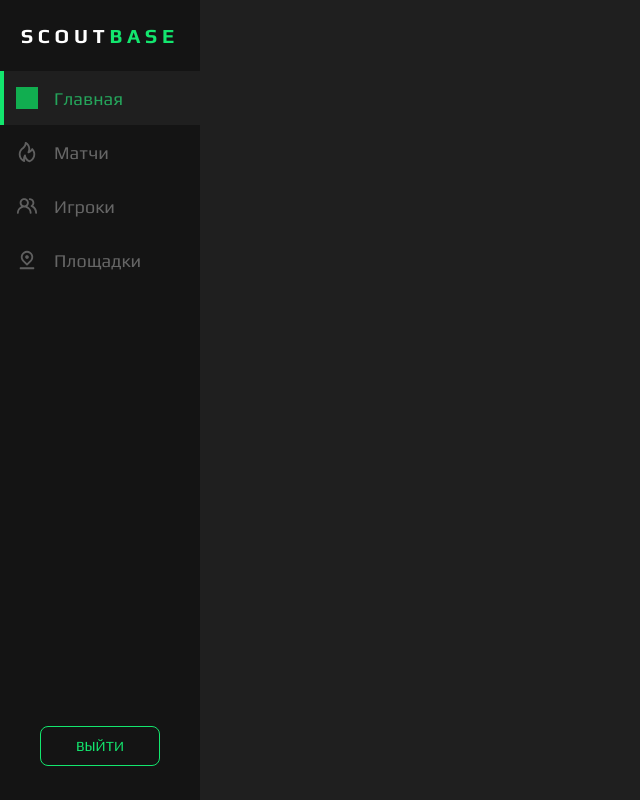
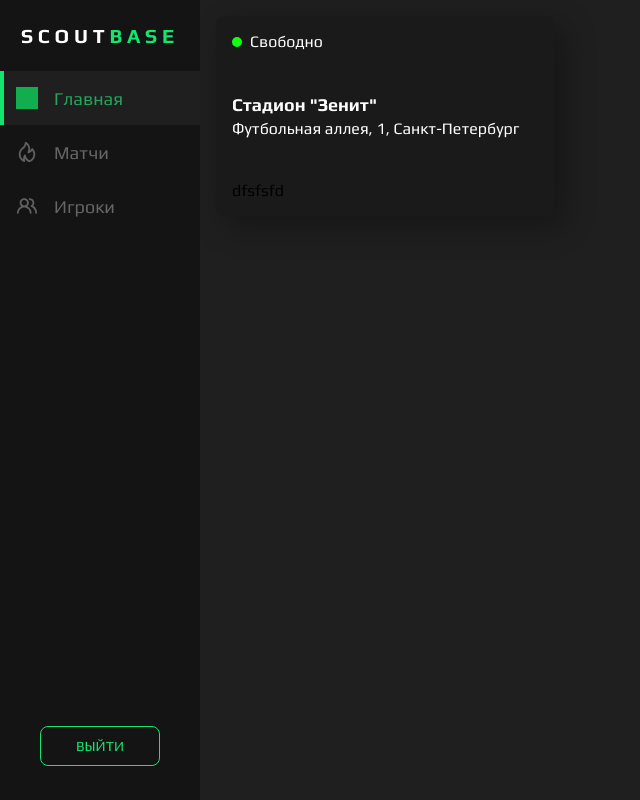
Before and after one commit to AndreiExtr/Web_ScoutBase, a Vue app: page /fields in a window 1280 px wide. Shown: the whole page, without its empty margins (0-640 px from the left). Built offline with nearby package versions, Linux system fonts and the light colour scheme; grey boxes are pictures that could not be loaded.

Commit message:
add window.location

```diff
--- a/src/App.vue
+++ b/src/App.vue
@@ -1,5 +1,8 @@
-<template>
-  <SidebarMenu :activeTab="activeTab" @update:activeTab="setActiveTab" />
+<!-- <template>
+  <SidebarMenu
+    :isOrganizer="isOrganizer"
+    :activeTab="activeTab"
+    @update:activeTab="setActiveTab" />
   <router-view />
 </template>
 
@@ -13,7 +16,21 @@
   },
   data () {
     return {
-      activeTab: 0
+      activeTab: 0,
+      isOrganizer: false
+    }
+  },
+  computed: {
+    currentRole () {
+      return localStorage.getItem('currentRole')
+    }
+  },
+  watch: {
+    currentRole: {
+      handler (newRole) {
+        this.isOrganizer = newRole === 'organizer' // Обновляем isOrganizer при изменении роли
+      },
+      immediate: true
     }
   },
   mounted () {
@@ -22,6 +39,51 @@
       this.activeTab = parseInt(savedTab)
     } else {
       sessionStorage.setItem('activeTab', 0) // По умолчанию вкладка 0
+    }
+  },
+  methods: {
+    setActiveTab (tab) {
+      this.activeTab = tab
+      sessionStorage.setItem('activeTab', tab)
+
+      // Переход на соответствующую страницу
+      if (tab === 0) this.$router.push({ name: 'MainView' })
+      if (tab === 1) this.$router.push({ name: 'MatchList' })
+      if (tab === 2) this.$router.push({ name: 'GamerList' })
+      if (tab === 3) this.$router.push({ name: 'FieldList' })
+    }
+  }
+}
+</script> -->
+<template>
+  <SidebarMenu
+    :isOrganizer="isOrganizer"
+    :activeTab="activeTab"
+    @update:activeTab="setActiveTab" />
+  <router-view />
+</template>
+
+<script>
+import SidebarMenu from '@/components/SidebarMenu.vue'
+
+export default {
+  name: 'App',
+  components: {
+    SidebarMenu
+  },
+  data () {
+    return {
+      activeTab: parseInt(localStorage.getItem('activeTab')) || 0,
+      isOrganizer: localStorage.getItem('currentRole') === 'organizer'
+    }
+  },
+  mounted () {
+    // Восстанавливаем активную вкладку при загрузке
+    const savedTab = sessionStorage.getItem('activeTab')
+    if (savedTab !== null) {
+      this.activeTab = parseInt(savedTab)
+    } else {
+      sessionStorage.setItem('activeTab', 0)
     }
   },
   methods: {
--- /dev/null
+++ b/src/components/FieldCard.vue
@@ -0,0 +1,80 @@
+<template>
+  <div class="field-card">
+    <div class="field-card__status">
+      <span class="status-indicator"></span>
+      <p>Свободно</p>
+    </div>
+    <div class="field-card__name">
+      <h3>Стадион "Зенит"</h3>
+      <p>Футбольная аллея, 1, Санкт-Петербург</p>
+    </div>
+    <div class="field-card__badge">
+      dfsfsfd
+    </div>
+  </div>
+</template>
+
+<script>
+export default {
+  name: 'FieldCard',
+  components: {},
+  props: {},
+  data () {
+    return {}
+  }
+}
+</script>
+
+<style lang="scss">
+$primary-color: #13e66e;
+$bg-color: #141414;
+$text-color: #fff;
+$text-label: #6d6f74;
+.field-card{
+  height: 200px;
+  padding: 16px;
+  background-color: #1A1A1A;
+  box-shadow: 10px 10px 32px rgba(0, 0, 0, 0.315);
+  border-radius: 8px;
+  display: flex;
+  flex-direction: column;
+  align-items: flex-start;
+  justify-content: space-between;
+  cursor: pointer;
+  gap: 16px;
+
+  &:hover{
+    box-shadow: 10px 10px 32px rgba(0, 255, 98, 0.089);
+  }
+
+  &__status{
+    display: flex;
+    flex-direction: row;
+    align-items: center;
+    gap: 8px;
+    color: $text-color;
+
+    .status-indicator {
+      display: inline-block;
+      width: 10px; // Размер круга
+      height: 10px; // Размер круга
+      background-color: rgb(17, 255, 17); // Цвет круга
+      border-radius: 50%; // Делаем элемент круглым
+    }
+  }
+
+  &__name{
+    display: flex;
+    flex-direction: column;
+    align-items: flex-start;
+    gap: 4px;
+    text-align: left;
+    color: $text-color;
+
+    h3{
+      font-size: 18px;
+      font-weight: 700;
+    }
+  }
+}
+</style>
--- a/src/components/SidebarMenu.vue
+++ b/src/components/SidebarMenu.vue
@@ -1,9 +1,9 @@
-<template>
+<!-- <template>
   <div class="sidebar">
     <h1>SCOUT<span>BASE</span></h1>
     <div class="menu-container">
       <SectionMenu
-        v-for="(section, index) in sections"
+        v-for="(section, index) in filteredSections"
         :key="index"
         :icon="section.icon"
         :description="section.description"
@@ -18,7 +18,8 @@
 </template>
 
 <script>
-import { useRouter } from 'vue-router'
+// import { useRouter } from 'vue-router'
+
 import SectionMenu from '@/components/SectionMenu.vue'
 import ButtonUI from '@/components/ButtonUI.vue'
 
@@ -33,6 +34,10 @@
     activeTab: {
       type: Number,
       default: 0 // По умолчанию активная вкладка — "Главная"
+    },
+    isOrganizer: {
+      type: Boolean,
+      default: false
     }
   },
   // data() - метод, который возвращает объект данных
@@ -60,7 +65,7 @@
     }
   },
   setup () {
-    const router = useRouter() // useRouter для навигации
+    // const router = useRouter() // useRouter для навигации
 
     const logout = () => {
       // Очищаются данные из localStorage и sessionStorage
@@ -71,7 +76,13 @@
       sessionStorage.removeItem('activTabs')
       sessionStorage.removeItem('activeTabs')
 
-      router.push({ name: 'LoginView' })
+      // router.push({ name: 'LoginView' })
+      window.location.replace('/')
+
+      // // Перезагружаем страницу через небольшой таймаут
+      // setTimeout(() => {
+      //   window.location.reload()
+      // }, 200)
     }
 
     return {
@@ -92,6 +103,113 @@
       this.activeIndex = index
       this.$emit('update:activeTab', index)
       localStorage.setItem('activeTab', index)
+    }
+  },
+  computed: {
+    filteredSections () {
+      if (this.isOrganizer) {
+        return this.sections
+      } else {
+        return this.sections.filter(section => section.description !== 'Площадки')
+      }
+    }
+  }
+}
+</script> -->
+<template>
+  <div class="sidebar">
+    <h1>SCOUT<span>BASE</span></h1>
+    <div class="menu-container">
+      <SectionMenu
+        v-for="(section, index) in filteredSections"
+        :key="index"
+        :icon="section.icon"
+        :description="section.description"
+        :is-active="activeIndex === index"
+        @click="setActive(index)"
+      />
+    </div>
+    <div class="logon-bt">
+      <ButtonUI type="button" text="Выйти" @click="logout" />
+    </div>
+  </div>
+</template>
+
+<script>
+import SectionMenu from '@/components/SectionMenu.vue'
+import ButtonUI from '@/components/ButtonUI.vue'
+
+export default {
+  name: 'SidebarMenu',
+  components: {
+    SectionMenu,
+    ButtonUI
+  },
+  props: {
+    activeTab: {
+      type: Number,
+      default: 0
+    },
+    isOrganizer: {
+      type: Boolean,
+      default: false
+    }
+  },
+  data () {
+    return {
+      activeIndex: this.activeTab || 0,
+      sections: [
+        {
+          icon: require('@/assets/icons/main.svg'),
+          description: 'Главная'
+        },
+        {
+          icon: require('@/assets/icons/fire.svg'),
+          description: 'Матчи'
+        },
+        {
+          icon: require('@/assets/icons/users.svg'),
+          description: 'Игроки'
+        },
+        {
+          icon: require('@/assets/icons/location.svg'),
+          description: 'Площадки'
+        }
+      ]
+    }
+  },
+  watch: {
+    activeTab: {
+      handler (newTab) {
+        this.activeIndex = newTab
+      },
+      immediate: true
+    }
+  },
+  methods: {
+    setActive (index) {
+      this.activeIndex = index
+      this.$emit('update:activeTab', index)
+    },
+    logout () {
+      localStorage.removeItem('activeTab')
+      localStorage.removeItem('isAuthenticated')
+      localStorage.removeItem('currentRole')
+      sessionStorage.removeItem('activeTab')
+      sessionStorage.removeItem('activTabs')
+      sessionStorage.removeItem('activeTabs')
+
+      // Перенаправляется на страницу входа и перезагружается
+      window.location.replace('/')
+    }
+  },
+  computed: {
+    filteredSections () {
+      if (this.isOrganizer) {
+        return this.sections
+      } else {
+        return this.sections.filter(section => section.description !== 'Площадки') // Скрывается вкладка "Площадки" для игрока
+      }
     }
   }
 }
--- /dev/null
+++ b/src/views/AccountOrganizer.vue
@@ -0,0 +1,34 @@
+<template>
+  <div class="content-organizer">
+    <h1>Добро пожаловать, Организатор!</h1>
+  </div>
+</template>
+
+<script>
+export default {
+  name: 'AccountOrganizer',
+  components: {},
+  props: {},
+  data () {
+    return {}
+  }
+}
+</script>
+
+<style lang="scss">
+$primary-color: #13e66e;
+$bg-color: #141414;
+$text-color: #fff;
+$text-label: #6d6f74;
+.content-organizer{
+  position: relative;
+  display: flex;
+  flex-direction: column;
+  gap: 16px;
+  width: 100%;
+  height: 100vh;
+  margin-left: 200px;
+  width: calc(100% - 200px);
+  padding: 16px;
+}
+</style>
--- a/src/views/FieldList.vue
+++ b/src/views/FieldList.vue
@@ -1,13 +1,25 @@
 <template>
   <div class="content-list">
-
+    <div class="rows">
+      <FieldCard />
+    </div>
+    <PaginationUI
+      v-if="totalPages > 1"
+      :total-pages="totalPages"
+      :current-page="currentPage"
+      @update:currentPage="changePage"
+    />
   </div>
 </template>
 
 <script>
+import FieldCard from '@/components/FieldCard.vue'
+import PaginationUI from '@/components/PaginationUI.vue'
 export default {
   name: 'FieldList',
   components: {
+    PaginationUI,
+    FieldCard
   }
 }
 </script>
@@ -23,5 +35,37 @@
   flex-grow: 1;
   margin-left: 200px;
   width: calc(100% - 200px);
+
+  .rows {
+    display: flex;
+    flex-wrap: wrap;
+    gap: 16px;
+
+    & > * {
+      flex: 1 1 calc(25% - 12px); /* 4 плитки в ряд*/
+      max-width: calc(25% - 12px);
+    }
+
+    @media (max-width: 1400px) {
+      & > * {
+        flex: 1 1 calc(33% - 8px); /* 3 плитки в ряд */
+        max-width: calc(33% - 8px);
+      }
+    }
+
+    @media (max-width: 1024px) {
+      & > * {
+        flex: 1 1 calc(50% - 8px); /* 2 плитки в ряд*/
+        max-width: calc(50% - 8px);
+      }
+    }
+
+    @media (max-width: 768px) {
+      & > * {
+        flex: 1 1 100%; /* 1 плитка в ряд*/
+        max-width: 100%;
+      }
+    }
+  }
 }
 </style>
--- a/src/views/GamerList.vue
+++ b/src/views/GamerList.vue
@@ -19,7 +19,7 @@
     <PaginationUI
       v-if="totalPages > 1"
       :total-pages="totalPages"
-      :current-page="currentPage"
+      :current-page="pageGamerList"
       @update:currentPage="changePage"
     />
   </div>
@@ -39,14 +39,14 @@
   data () {
     return {
       showGamerView: false,
-      currentPage: 1,
+      pageGamerList: 1,
       perPage: 16 // Количество карточек на странице
     }
   },
   mounted () {
-    const savedPage = sessionStorage.getItem('currentPage')
+    const savedPage = sessionStorage.getItem('pageGamerList')
     if (savedPage !== null) {
-      this.currentPage = parseInt(savedPage)
+      this.pageGamerList = parseInt(savedPage)
     }
   },
   computed: {
@@ -61,7 +61,7 @@
       return Math.ceil(this.players.length / this.perPage)
     },
     paginatedPlayers () {
-      const start = (this.currentPage - 1) * this.perPage
+      const start = (this.pageGamerList - 1) * this.perPage
       return this.players.slice(start, start + this.perPage)
     }
   },
@@ -71,8 +71,8 @@
       this.setSelectedPlayer(player)
     },
     changePage (page) {
-      this.currentPage = page
-      sessionStorage.setItem('currentPage', page)
+      this.pageGamerList = page
+      sessionStorage.setItem('pageGamerList', page)
     },
     setActiveTab (tab) {
       this.$emit('update:activeTab', tab) // Передача события в App.vue
--- a/src/views/MainView.vue
+++ b/src/views/MainView.vue
@@ -3,18 +3,19 @@
     <AccountPlayer />
   </div>
   <div v-else-if="isOrganizer"><!-- Контент для организатора -->
-    <h1>Добро пожаловать, Организатор!</h1>
-    <p>Управление матчами и игроками</p>
+    <AccountOrganizer />
   </div>
 </template>
 
 <script>
 import AccountPlayer from '@/views/AccountPlayer.vue'
+import AccountOrganizer from '@/views/AccountOrganizer.vue'
 
 export default {
   name: 'MainView',
   components: {
-    AccountPlayer
+    AccountPlayer,
+    AccountOrganizer
   },
   computed: {
     currentRole () {
```
Also changed, not shown: src/views/AccountPlayer.vue (+3 -17 lines), src/views/LoginView.vue (+6 -8 lines), src/views/MatchList.vue (+10 -10 lines).
